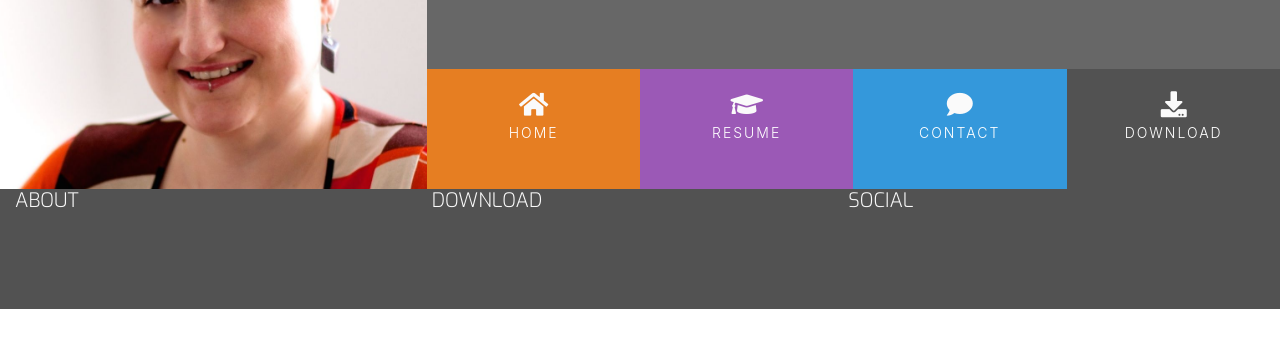
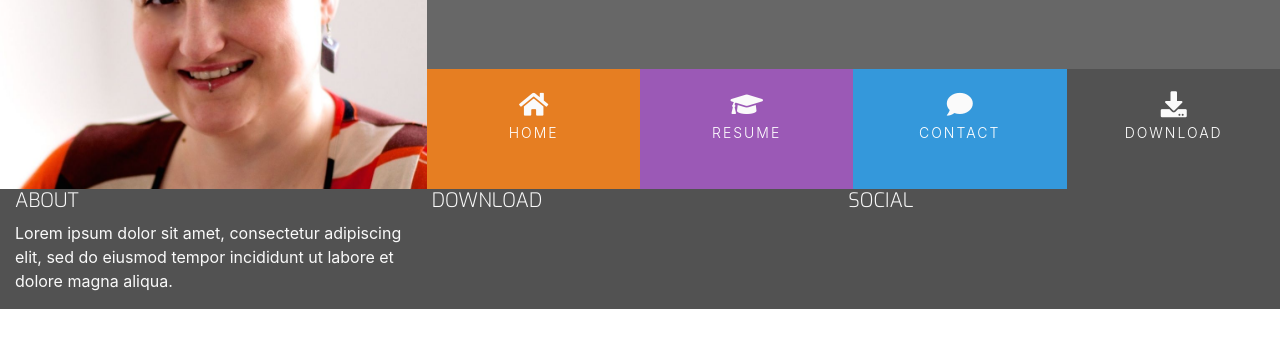
Before and after one commit to blahosyl/resume-bootstrap, a plain HTML site: page index.html in a window 1280 px wide. Shown: the part 180-528 px from the top of the page. Drawn offline with nearby package versions, Linux system fonts and the light colour scheme.

Commit message:
change par display

```diff
--- a/assets/css/style.css
+++ b/assets/css/style.css
@@ -43,6 +43,9 @@ h4 {
     color: #fafafa
 }
 
+.inline-block {
+    display: inline-block;
+}
 
 /* Headings */
 
--- a/index.html
+++ b/index.html
@@ -56,6 +56,9 @@
         <div class="row no-gutters">
             <div class="col-sm-4">
                 <h5 class="uppercase general-sub">About</h5>
+                <p class="inline-block">
+                    Lorem ipsum dolor sit amet, consectetur adipiscing elit, sed do eiusmod tempor incididunt ut labore et dolore magna aliqua.
+                </p>
             </div>
             <div class="col-sm-4">
                 <h5 class="uppercase general-sub">Download</h5>
```
